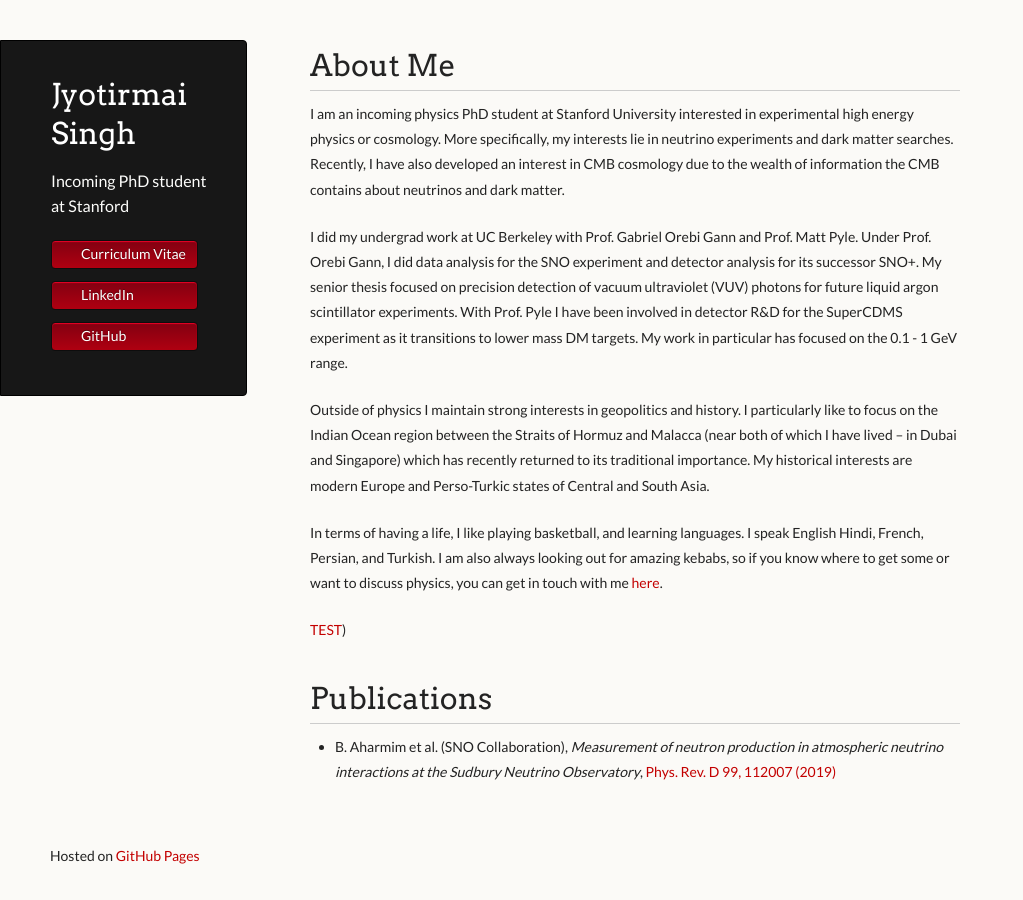
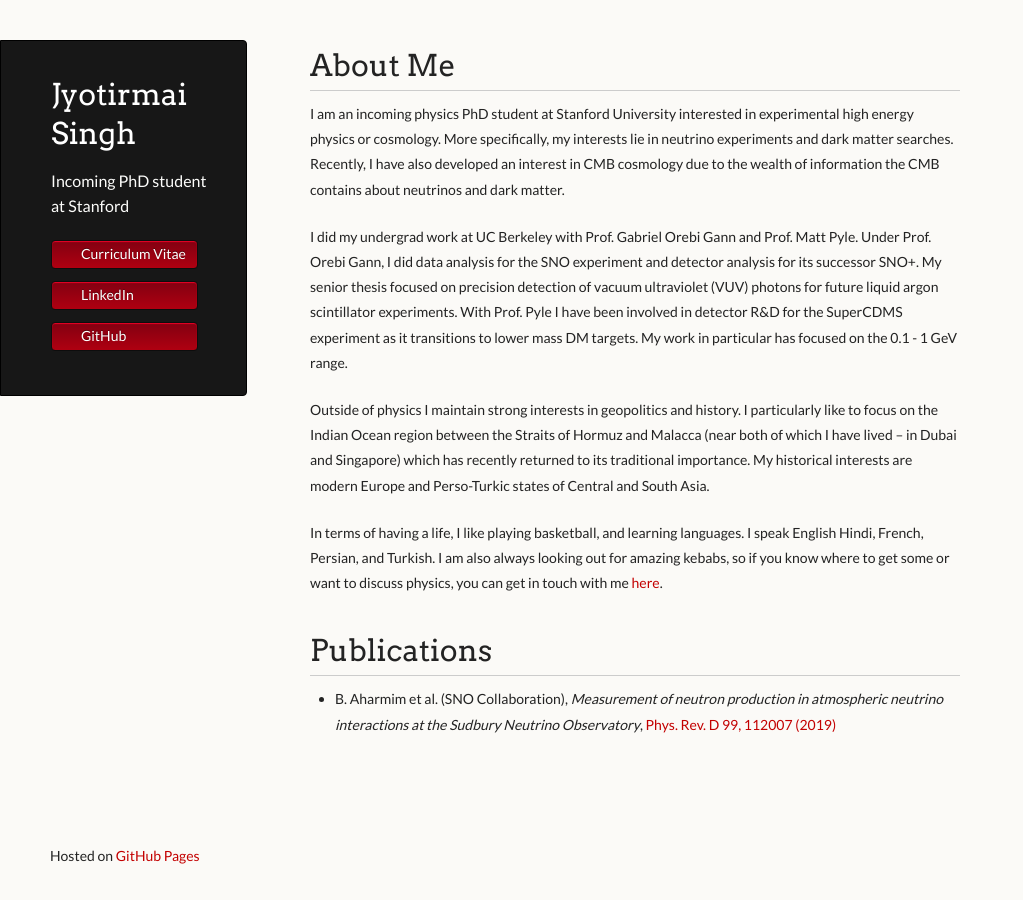
Before and after one commit to joe-singh/joe-singh.github.io, a Jekyll site: the page built from index.md, in a window 1280 px wide. Shown: the whole page, without its empty margins (0-1023 px from the left). Built offline with Jekyll 4.4.1, drawn with Linux system fonts in a browser that asks for light colours.

Commit message:
Removing test

```diff
--- a/index.md
+++ b/index.md
@@ -29,7 +29,7 @@ Straits of Hormuz and Malacca (near both of which I have lived -- in Dubai and S
 In terms of having a life, I like playing basketball, and learning languages. I speak English Hindi, French, Persian, and Turkish. I am also always looking out for amazing
 kebabs, so if you know where to get some or want to discuss physics, you can get in touch with me [here](mailto:joesingh@stanford.edu).
 
-[TEST](./pers_test.md))
+<!--[TEST](./pers_test.md)-->
 
 # Publications
 
```
